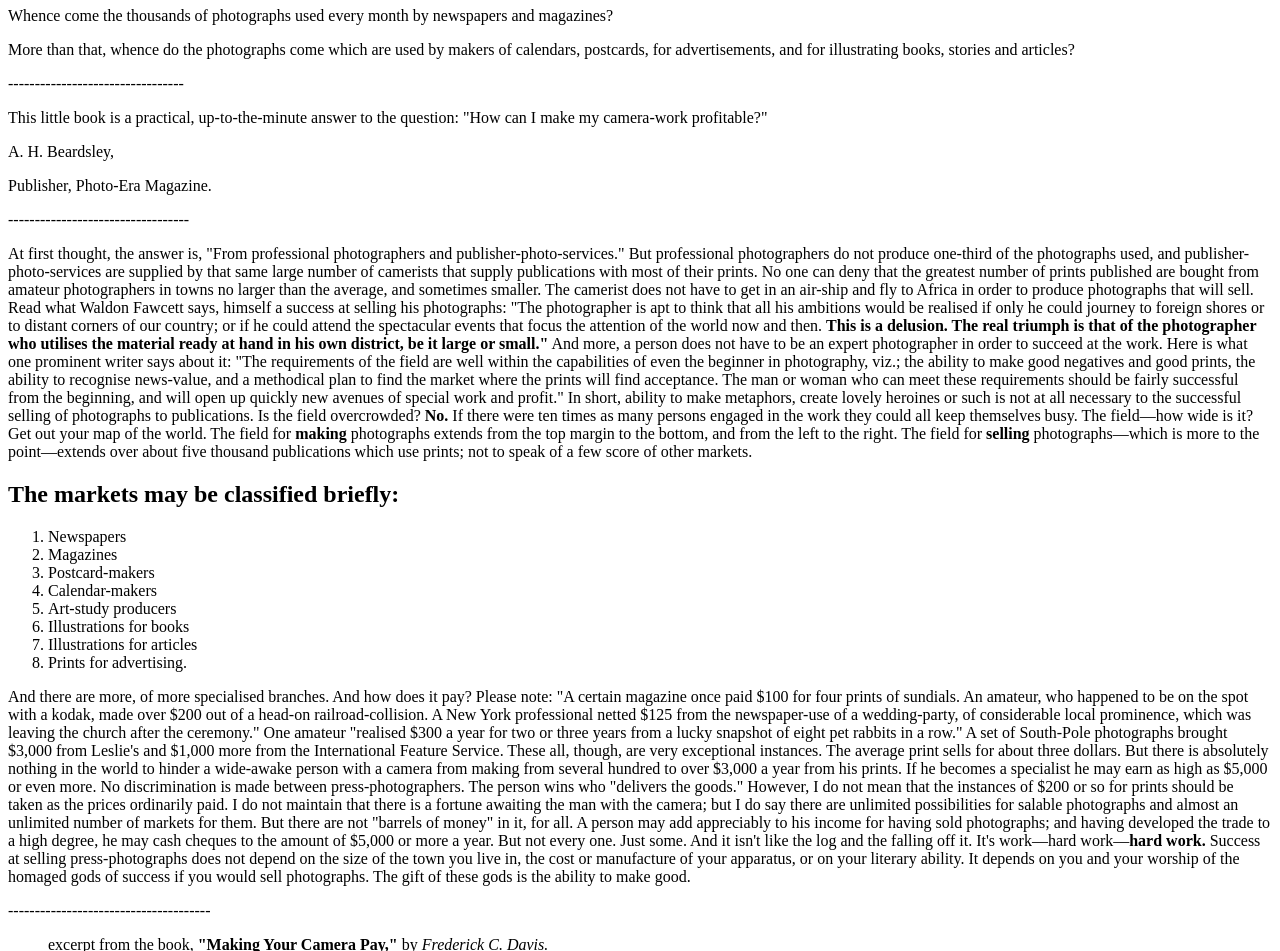
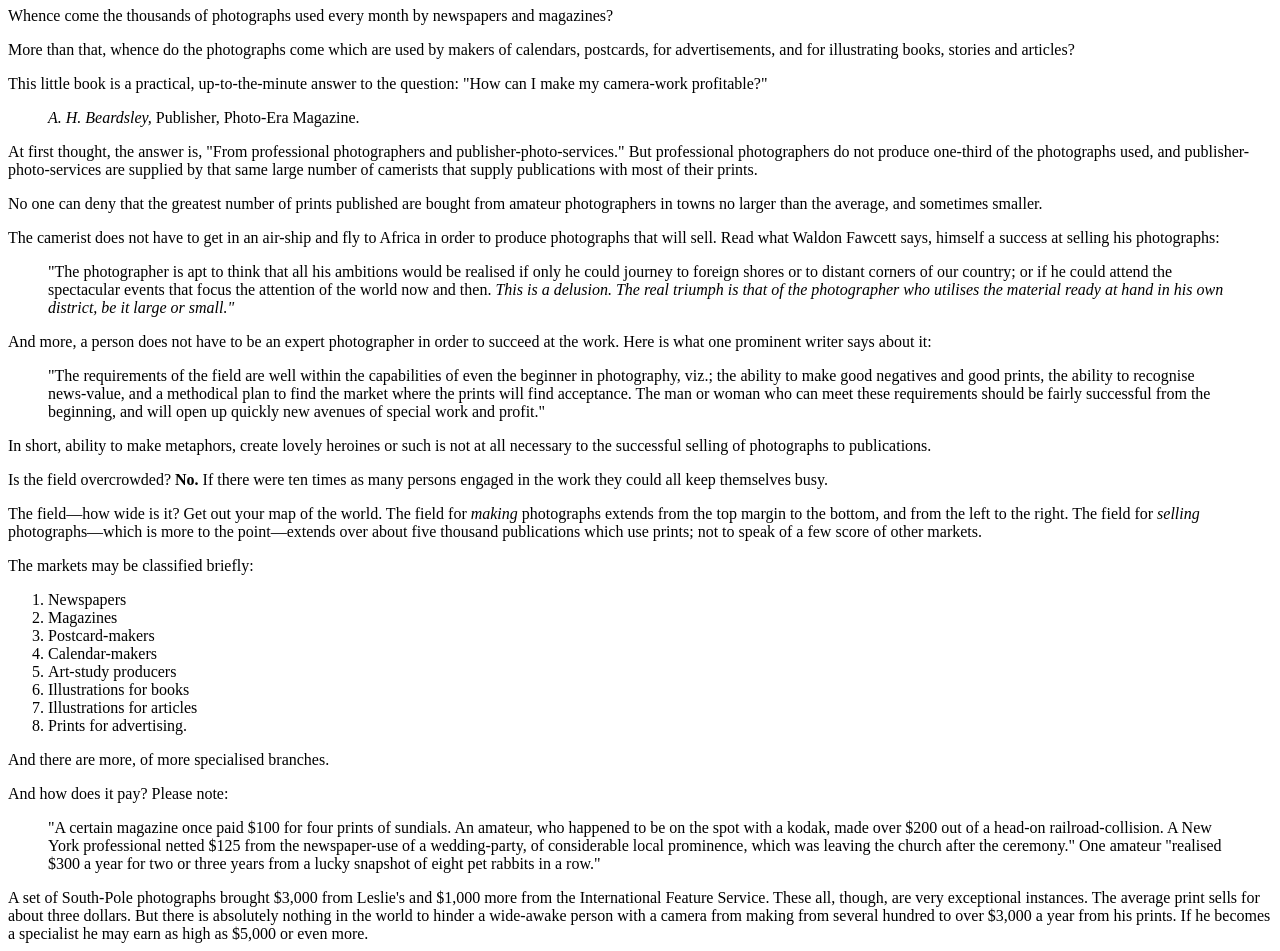
Before and after one commit to c-poteat/bookMarkupExercise, a plain HTML site: page index.html in a window 1280 px wide. Shown: the part 73-1024 px from the top of the page. Drawn offline with Linux system fonts and the light colour scheme.

Commit message:
Fixed html lines

```diff
--- a/index.html
+++ b/index.html
@@ -7,39 +7,38 @@
     <title>Document</title>
 </head>
 <body>
-    <h1>I. What It's All About</h1>
+    <h1>What It's All About</h1>
 
 <p>Whence come the thousands of photographs used every month by newspapers and magazines?</p>
 
 <p>More than that, whence do the photographs come which are used by makers of calendars, postcards, for advertisements, and for illustrating books, stories and articles?</p>
----------------------------------
+
 <p>This little book is a practical, up-to-the-minute answer to the question: "How can I make my camera-work profitable?"</p>
 
-<p>A. H. Beardsley, </p>
-<p>Publisher, Photo-Era Magazine.</p>
-----------------------------------
+   <blockquote><cite> A. H. Beardsley, </cite>
+     Publisher, Photo-Era Magazine.</blockquote>
 
-<p>
-    At first thought, the answer is, "From professional photographers and publisher-photo-services." But professional photographers do not produce one-third of the photographs used, and publisher-photo-services are supplied by that same large number of camerists that supply publications with most of their prints.
 
-    No one can deny that the greatest number of prints published are bought from amateur photographers in towns no larger than the average, and sometimes smaller.
+<p> At first thought, the answer is, "From professional photographers and publisher-photo-services." But professional photographers do not produce one-third of the photographs  used, and publisher-photo-services are supplied by that same large number of camerists that supply publications with most of their prints.</p>
 
-    The camerist does not have to get in an air-ship and fly to Africa in order to produce photographs that will sell. Read what Waldon Fawcett says, himself a success at selling his photographs:
+<P>No one can deny that the greatest number of prints published are bought from amateur photographers in towns no larger than the average, and sometimes smaller.</P>
 
-    "The photographer is apt to think that all his ambitions would be realised if only he could journey to foreign shores or to distant corners of our country; or if he could attend the spectacular events that focus the attention of the world now and then. <strong>This is a delusion. The real triumph is that of the photographer who utilises the material ready at hand in his own district, be it large or small."</strong>
+<p>The camerist does not have to get in an air-ship and fly to Africa in order to produce photographs that will sell. Read what Waldon Fawcett says, himself a success at selling his photographs:</p>
 
-    And more, a person does not have to be an expert photographer in order to succeed at the work. Here is what one prominent writer says about it:
+    <blockquote>"The photographer is apt to think that all his ambitions would be realised if only he could journey to foreign shores or to distant corners of our country; or if he could attend the spectacular events that focus the attention of the world now and then. <cite>This is a delusion. The real triumph is that of the photographer who utilises the material ready at hand in his own district, be it large or small."</cite></blockquote>
 
-    "The requirements of the field are well within the capabilities of even the beginner in photography, viz.; the ability to make good negatives and good prints, the ability to recognise news-value, and a methodical plan to find the market where the prints will find acceptance. The man or woman who can meet these requirements should be fairly successful from the beginning, and will open up quickly new avenues of special work and profit."
+    <p>And more, a person does not have to be an expert photographer in order to succeed at the work. Here is what one prominent writer says about it:</p>
 
-    In short, ability to make metaphors, create lovely heroines or such is not at all necessary to the successful selling of photographs to publications.
+    <blockquote>"The requirements of the field are well within the capabilities of even the beginner in photography, viz.; the ability to make good negatives and good prints, the ability to recognise news-value, and a methodical plan to find the market where the prints will find acceptance. The man or woman who can meet these requirements should be fairly successful from the beginning, and will open up quickly new avenues of special work and profit."</blockquote>
 
-    Is the field overcrowded? <strong>No.</strong> If there were ten times as many persons engaged in the work they could all keep themselves busy.
+    <p>In short, ability to make metaphors, create lovely heroines or such is not at all necessary to the successful selling of photographs to publications.</p>
 
-    The field—how wide is it? Get out your map of the world. The field for <strong> making </strong> photographs extends from the top margin to the bottom, and from the left to the right. The field for <strong> selling </strong> photographs—which is more to the point—extends over about five thousand publications which use prints; not to speak of a few score of other markets.
-</p>
+    <p>Is the field overcrowded? <strong> No. </strong> If there were ten times as many persons engaged in the work they could all keep themselves busy.</p>
 
-<h2>The markets may be classified briefly:</h2>
+    <p>The field—how wide is it? Get out your map of the world. The field for <cite> making </cite> photographs extends from the top margin to the bottom, and from the left to the right. The field for <cite> selling </cite> photographs—which is more to the point—extends over about five thousand publications which use prints; not to speak of a few score of other markets.</p>
+
+
+<p>The markets may be classified briefly:</p>
 <ol>
 <li>Newspapers</li>
 <li>Magazines</li>
@@ -51,21 +50,20 @@
 <li>Prints for advertising.</li>
 </ol>
 
-<p>
-    And there are more, of more specialised branches.
+<p>And there are more, of more specialised branches.</p>
 
-    And how does it pay? Please note: "A certain magazine once paid $100 for four prints of sundials. An amateur, who happened to be on the spot with a kodak, made over $200 out of a head-on railroad-collision. A New York professional netted $125 from the newspaper-use of a wedding-party, of considerable local prominence, which was leaving the church after the ceremony." One amateur "realised $300 a year for two or three years from a lucky snapshot of eight pet rabbits in a row."
+    <p>And how does it pay? Please note:</p>
+    <blockquote>"A certain magazine once paid $100 for four prints of sundials. An amateur, who happened to be on the spot with a kodak, made over $200 out of a head-on railroad-collision. A New York professional netted $125 from the newspaper-use of a wedding-party, of considerable local prominence, which was leaving the church after the ceremony." One amateur "realised $300 a year for two or three years from a lucky snapshot of eight pet rabbits in a row."</blockquote>
 
-    A set of South-Pole photographs brought $3,000 from Leslie's and $1,000 more from the International Feature Service. These all, though, are very exceptional instances. The average print sells for about three dollars. But there is absolutely nothing in the world to hinder a wide-awake person with a camera from making from several hundred to over $3,000 a year from his prints. If he becomes a specialist he may earn as high as $5,000 or even more.
+    <p>A set of South-Pole photographs brought $3,000 from Leslie's and $1,000 more from the International Feature Service. These all, though, are very exceptional instances. The average print sells for about three dollars. But there is absolutely nothing in the world to hinder a wide-awake person with a camera from making from several hundred to over $3,000 a year from his prints. If he becomes a specialist he may earn as high as $5,000 or even more.</p>
 
-    No discrimination is made between press-photographers. The person wins who "delivers the goods."
+    <p>No discrimination is made between press-photographers. The person wins who "delivers the goods."</p>
 
-    However, I do not mean that the instances of $200 or so for prints should be taken as the prices ordinarily paid. I do not maintain that there is a fortune awaiting the man with the camera; but I do say there are unlimited possibilities for salable photographs and almost an unlimited number of markets for them. But there are not "barrels of money" in it, for all. A person may add appreciably to his income for having sold photographs; and having developed the trade to a high degree, he may cash cheques to the amount of $5,000 or more a year. But not every one. Just some. And it isn't like the log and the falling off it. It's work—hard work—<strong>hard work.</strong>
+    <p>However, I do not mean that the instances of $200 or so for prints should be taken as the prices ordinarily paid. I do not maintain that there is a fortune awaiting the man with the camera; but I do say there are unlimited possibilities for salable photographs and almost an unlimited number of markets for them. But there are not "barrels of money" in it, for all. A person may add appreciably to his income for having sold photographs; and having developed the trade to a high degree, he may cash cheques to the amount of $5,000 or more a year. But not every one. Just some. And it isn't like the log and the falling off it. It's work—hard work—<strong>hard work.</strong></p>
 
-    Success at selling press-photographs does not depend on the size of the town you live in, the cost or manufacture of your apparatus, or on your literary ability. It depends on you and your worship of the homaged gods of success if you would sell photographs. The gift of these gods is the ability to make good.
-</p>
+    <p>Success at selling press-photographs does not depend on the size of the town you live in, the cost or manufacture of your apparatus, or on your literary ability. It depends on you and your worship of the homaged gods of success if you would sell photographs. The gift of these gods is the ability to make good.</p>
 
---------------------------------------
+
 <blockquote>
 <p>excerpt from the book, <strong>"Making Your Camera Pay,"</strong> by <cite>Frederick C. Davis.</cite>
 </blockquote>
```
Lines whose indentation alone changed are shown as unchanged.
